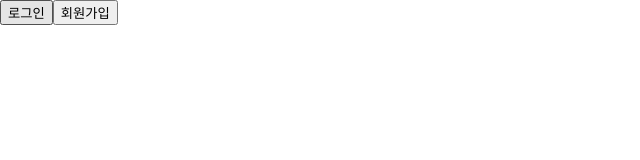
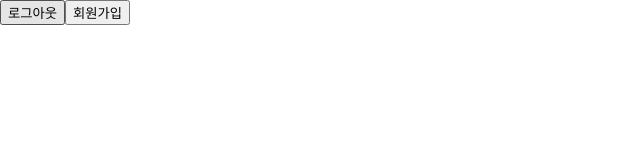
Before and after one commit to SongNoin/wanted-pre-onboarding-challenge-fe-1, a React (Create React App) app in the folder wanted-to-do/: page / in a window 1280 px wide. Shown: the top 160 px of the page, without its empty margins (0-640 px from the left). Built offline with nearby package versions, Linux system fonts and the light colour scheme.

Commit message:
FIX 로그인 상태 반영

```diff
--- a/wanted-to-do/src/commons/hooks/useLogin.ts
+++ b/wanted-to-do/src/commons/hooks/useLogin.ts
@@ -9,6 +9,7 @@ const useLogin = () => {
       onSuccess: (data) => {
         const token = data.data.token;
         localStorage.setItem("accessToken", token);
+        window.location.reload();
         alert("환영합니다");
       },
       onError: () => {
--- /dev/null
+++ b/wanted-to-do/src/commons/utils/isLogin.ts
@@ -0,0 +1,5 @@
+export const isLogin = () => {
+  const token = localStorage.getItem("accessToken");
+
+  return token === "" ? false : true;
+};
--- a/wanted-to-do/src/components/Home/Home.container.tsx
+++ b/wanted-to-do/src/components/Home/Home.container.tsx
@@ -12,10 +12,16 @@ export default function HomeContainer() {
     navigate("/signup");
   }
 
+  function onClickMoveToLogout() {
+    localStorage.setItem("accessToken", "");
+    window.location.reload();
+  }
+
   return (
     <HomeUI
       onClickMoveToLogin={onClickMoveToLogin}
       onClickMoveToSignUp={onClickMoveToSignUp}
+      onClickMoveToLogout={onClickMoveToLogout}
     />
   );
 }
--- a/wanted-to-do/src/components/Home/Home.presenter.tsx
+++ b/wanted-to-do/src/components/Home/Home.presenter.tsx
@@ -1,18 +1,24 @@
 import styled from "styled-components";
+import { isLogin } from "../../commons/utils/isLogin";
 
 interface Props {
   onClickMoveToLogin: () => void;
   onClickMoveToSignUp: () => void;
+  onClickMoveToLogout: () => void;
 }
 
 export default function HomeUI({
   onClickMoveToLogin,
   onClickMoveToSignUp,
+  onClickMoveToLogout,
 }: Props) {
+  const isAuth = isLogin();
   return (
     <>
       <Wrap>
-        <button onClick={onClickMoveToLogin}>로그인</button>
+        <button onClick={isAuth ? onClickMoveToLogout : onClickMoveToLogin}>
+          {isAuth ? "로그아웃" : "로그인"}
+        </button>
         <button onClick={onClickMoveToSignUp}>회원가입</button>
       </Wrap>
     </>
```
